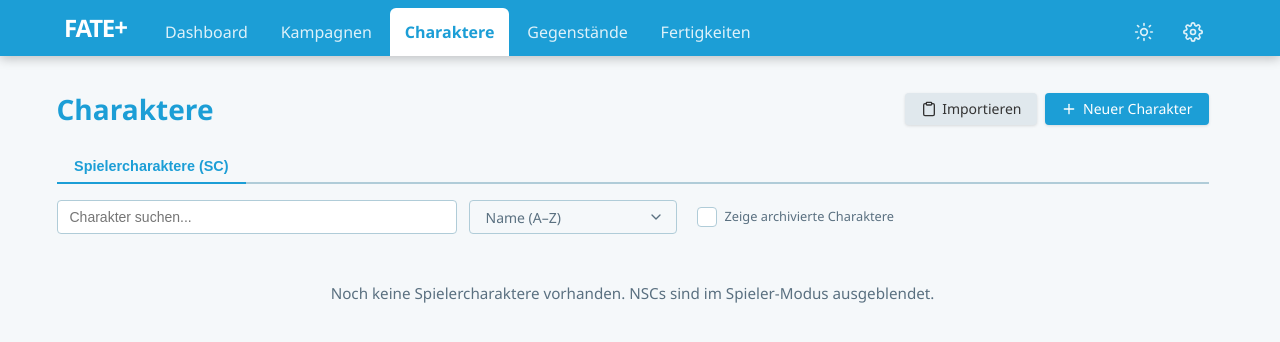
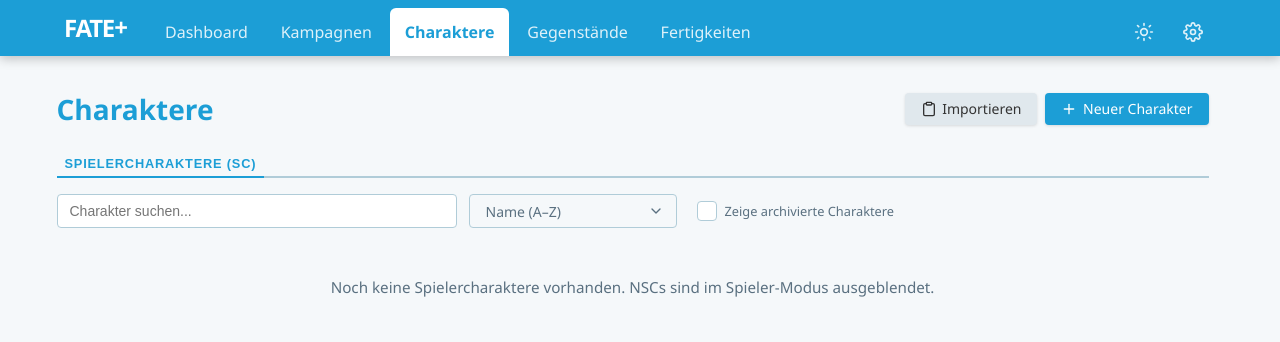
Before and after one commit to timengel/fate-copilot, a Vue app: page /characters in a window 1280 px wide. Shown: the top 342 px of the page. Built offline with nearby package versions, Linux system fonts and the light colour scheme.

Commit message:
ref: characters view tab bar

```diff
--- a/src/views/CharactersView.vue
+++ b/src/views/CharactersView.vue
@@ -141,7 +141,7 @@ function toggleArchived(character: Character) {
         :class="{ 'tab-btn--active': activeTab === 'sc' }"
         @click="setTab('sc')"
       >
-        Spielercharaktere (SC)
+        <span class="tab-btn-full">Spielercharaktere (SC)</span><span class="tab-btn-short">Spieler (SC)</span>
       </button>
       <button
         v-if="gmModeStore.isGMMode"
@@ -149,7 +149,7 @@ function toggleArchived(character: Character) {
         :class="{ 'tab-btn--active': activeTab === 'nsc' }"
         @click="setTab('nsc')"
       >
-        Nicht-Spieler-Charaktere (NSC)
+        <span class="tab-btn-full">Nicht-Spieler-Charaktere (NSC)</span><span class="tab-btn-short">Nicht-Spieler (NSC)</span>
       </button>
     </div>
 
@@ -232,7 +232,20 @@ function toggleArchived(character: Character) {
   gap: 0.5rem;
 }
 
-@container main (width < 480px) {
+.tab-btn-short {
+  display: none;
+}
+
+@container main (width < 768px) {
+  .tab-btn-full {
+    display: none;
+  }
+
+  .tab-btn-short {
+    display: inline;
+  }
+
+
   .header-actions .btn-label {
     display: none;
   }
@@ -318,7 +331,7 @@ function toggleArchived(character: Character) {
 
 .tab-bar {
   display: flex;
-  gap: 0;
+  gap: 1.5rem;
   margin-bottom: 1rem;
   border-bottom: 2px solid var(--fate-border);
 }
@@ -326,13 +339,14 @@ function toggleArchived(character: Character) {
 .tab-btn {
   background: transparent;
   border: none;
-  border-bottom: 2px solid transparent;
-  border-radius: 0;
-  margin-bottom: -2px;
-  padding: 0.5rem 1.1rem;
-  font-size: 0.9rem;
-  font-weight: 500;
+  border-bottom: none;
+  padding: 0.35rem 0.5rem;
+  font-size: 0.8rem;
+  font-weight: 700;
+  text-transform: uppercase;
+  letter-spacing: 0.8px;
   color: var(--fate-text-light);
+  white-space: nowrap;
   cursor: pointer;
   box-shadow: none;
   transition:
@@ -346,7 +360,10 @@ function toggleArchived(character: Character) {
 
 .tab-btn--active {
   color: var(--fate-heading);
-  border-bottom-color: var(--fate-heading);
-  font-weight: 700;
+  box-shadow: 0 2px 0 var(--fate-heading);
+}
+
+.tab-btn:not(.tab-btn--active) {
+  color: var(--fate-text-light);
 }
 </style>
```
